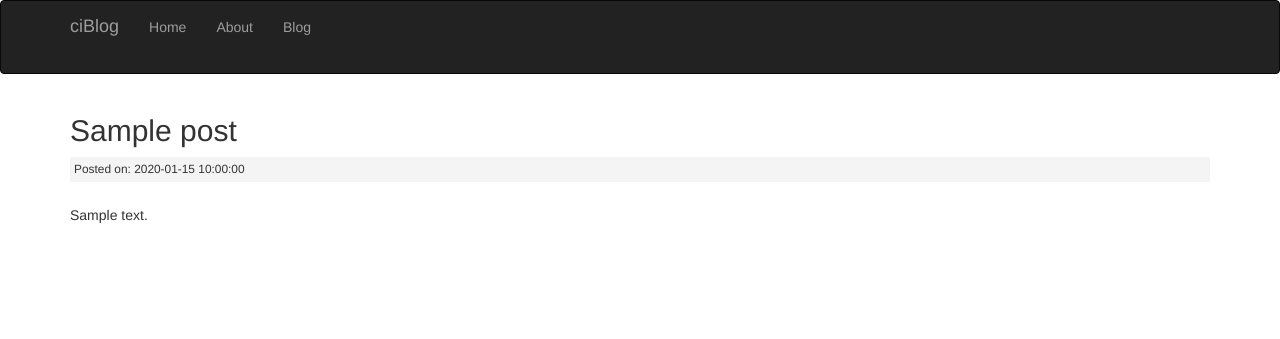
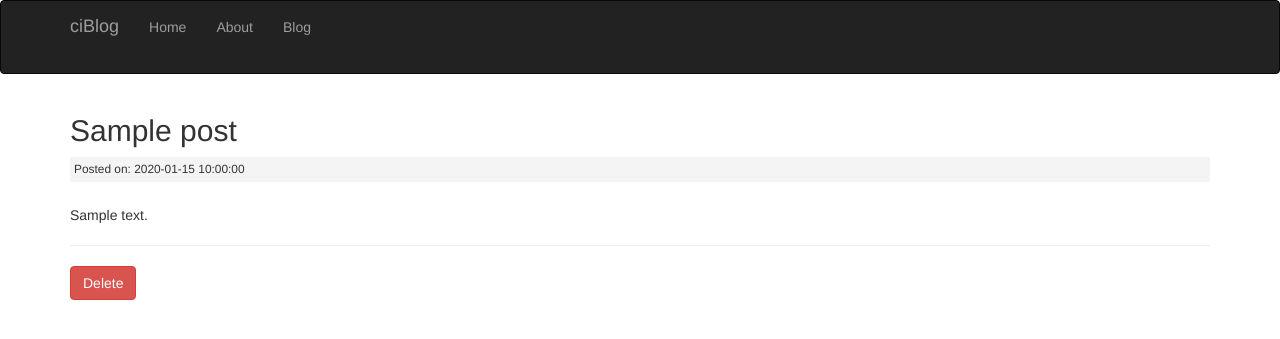
Before and after one commit to taufanbasri/CI-Blog-App, a CodeIgniter app: page /database/posts/sample in a window 1280 px wide. Shown: the top 339 px of the page. Run offline with CodeIgniter, Linux system fonts and the light colour scheme; tables that the repository leaves empty or names only in its code hold one stand-in row (values such as "Sample post"); some libraries are stand-ins or nearby versions.

Commit message:
Delete data

```diff
--- a/application/controllers/Posts.php
+++ b/application/controllers/Posts.php
@@ -46,4 +46,10 @@ class Posts extends CI_Controller {
 		}
 
 	}
+
+	public function delete($id)
+	{
+		$this->post_model->delete_post($id);
+		redirect('posts');
+	}
 }
--- a/application/models/Post_model.php
+++ b/application/models/Post_model.php
@@ -31,4 +31,11 @@ class Post_model extends CI_Model
 
         return $this->db->insert('posts', $data);
     }
+
+    public function delete_post($id)
+    {
+        $this->db->where('id', $id);
+        $this->db->delete('posts');
+        return true;
+    }
 }
--- a/application/views/posts/view.php
+++ b/application/views/posts/view.php
@@ -3,3 +3,9 @@
 <div class="post-body">
     <?= $post['body']; ?>
 </div>
+
+<hr>
+
+<?= form_open('/posts/delete/' . $post['id']) ?>
+    <button type="submit" class="btn btn-danger">Delete</button>
+</form>
```
